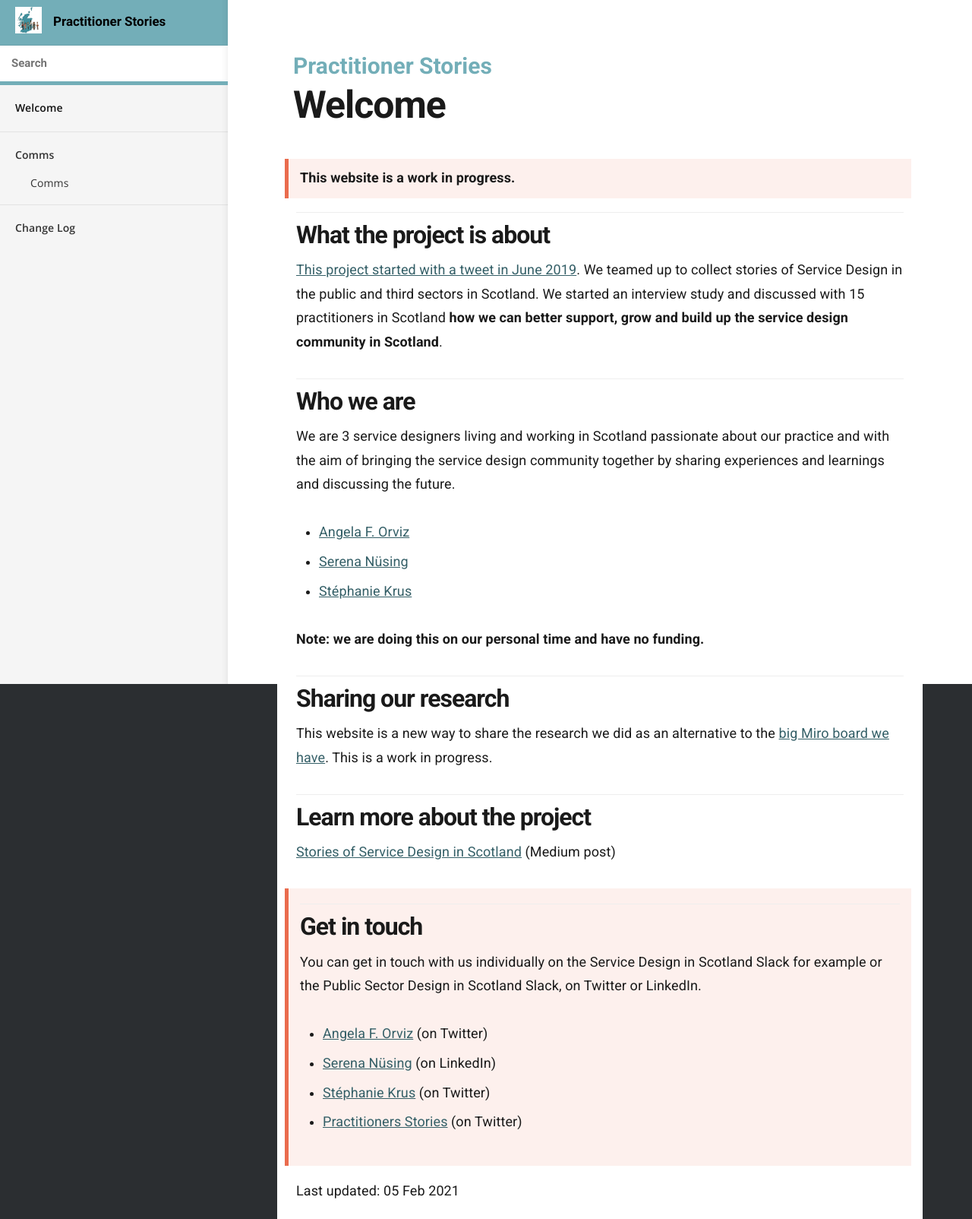
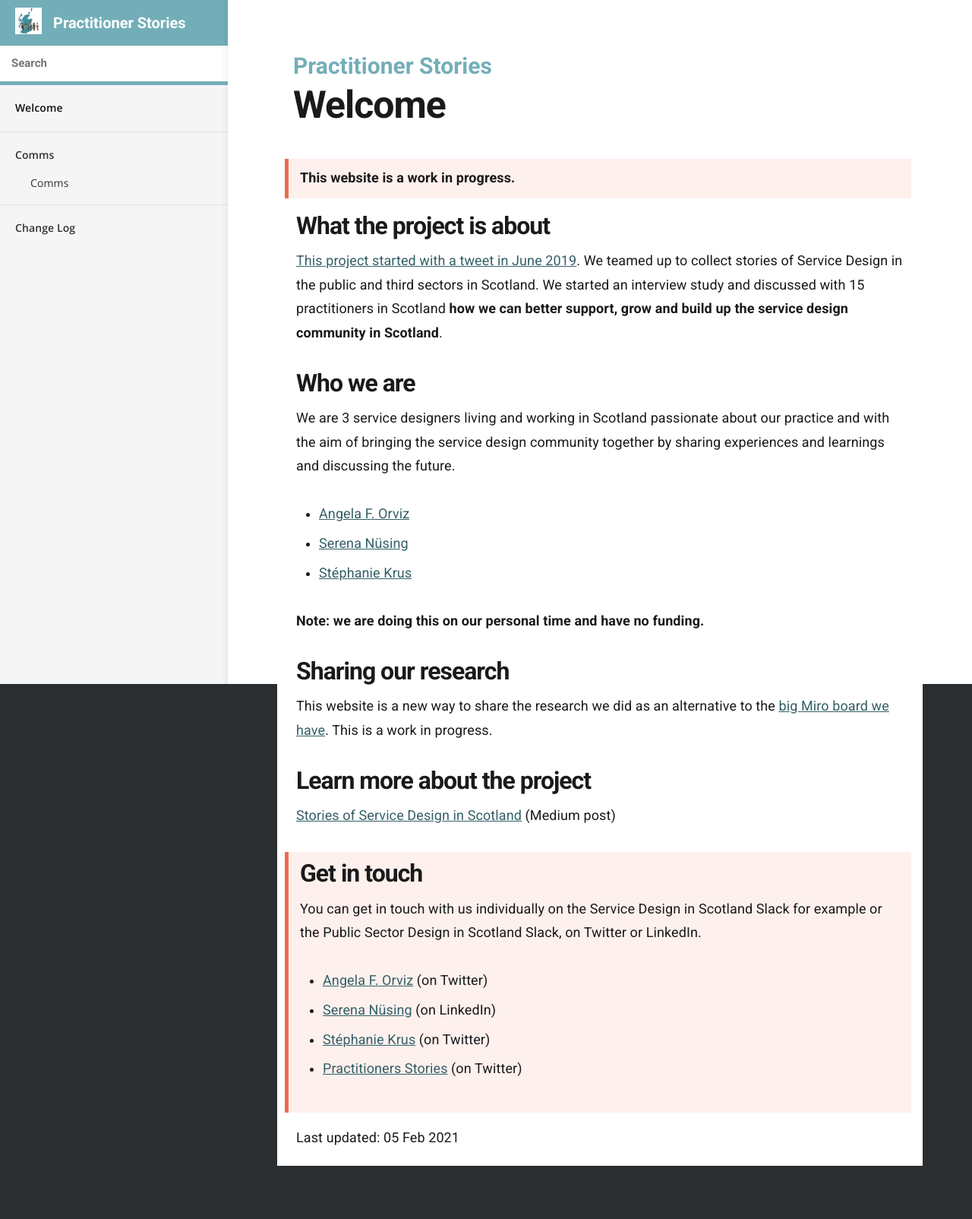
Before and after one commit to stephanie-K/practitioner-stories, a Jekyll site: the page built from index.md, in a window 1280 px wide. Shown: the whole page at 76% size. Built offline with Jekyll 4.4.1, drawn with Linux system fonts in a browser that asks for light colours; after the commit the page ends 1534 px from its top, so only the background shows below that.

Commit message:
multi fix in the CSS

```diff
--- a/_sass/_layout.scss
+++ b/_sass/_layout.scss
@@ -99,9 +99,9 @@
 		height: $nav-header-height;
 		box-sizing: border-box;
 		background-color: $brand-colour;
-		color: #000; // was #fff;
+		color: #fff;
 		margin: 0;
-		font-size: 1.7rem;
+		font-size: 2rem;
 		line-height: 1.2 ; // was 0.8;
 		letter-spacing: 0;
 		font-weight: 600;
@@ -172,10 +172,11 @@
 		@extend hr;
 		margin: 1rem 0;
 	}
-	h2.simple::before hr {
+	hr, h2.simple::before {
 		display: none;
 	}
 }
+
 
 .content,
 .page-header {
```
